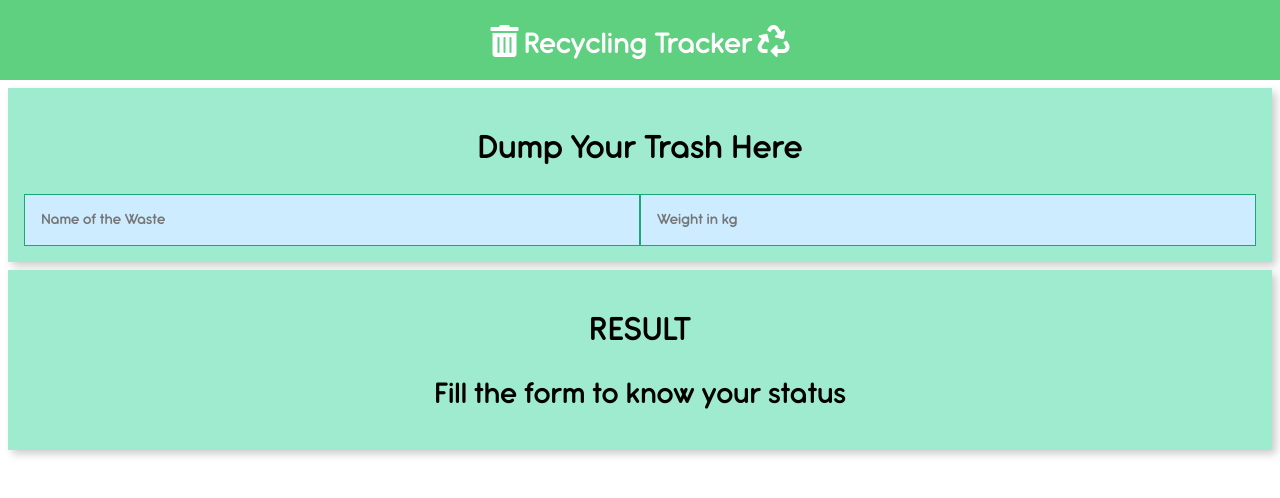
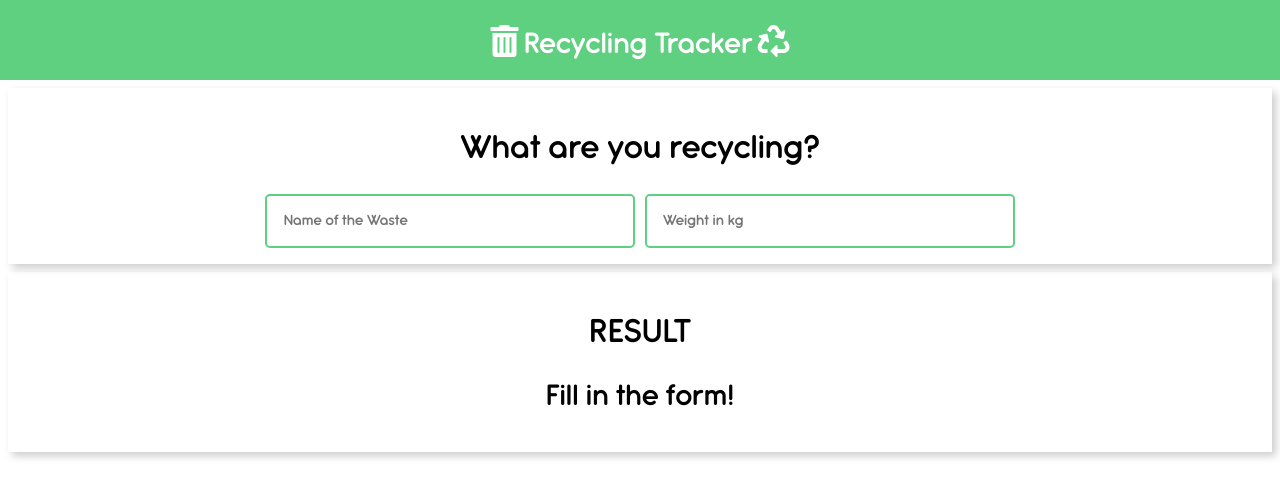
Before and after one commit to zero-to-mastery/recycling-tracker, a React (Create React App) app in the folder React_files/: page / in a window 1280 px wide. Shown: the top 498 px of the page. Built offline with nearby package versions, Linux system fonts and the light colour scheme.

Commit message:
Finish styling improvements and correct typos, delete misleading error message

```diff
--- a/React_files/src/components/Cards/Card.js
+++ b/React_files/src/components/Cards/Card.js
@@ -2,10 +2,10 @@ import React from 'react';
 
 const Card= ({onWaste, onWeight})=> {
 	return(
-		<div className='tc bg-light-green  pa3 ma2 bw2 shadow-5 trash-dump-card'>
-		   <h1 className='f2 black dump-trash'>Dump Your Trash Here</h1>
-		   <input className='pa3 ba b--green bg-lightest-blue w-50' type='text' placeholder='Name of the Waste' onChange={onWaste} />
-		   <input className='pa3 ba b--green bg-lightest-blue w-50' type='number' placeholder='Weight in kg' onChange={onWeight} />
+		<div className='tc pa3 ma2 bw2 shadow-5 trash-dump-card'>
+		   <h1 className='f2 black dump-trash'>What are you recycling?</h1>
+		   <input className='pa3 w-30 waste-name' type='text' placeholder='Name of the Waste' onChange={onWaste} />
+		   <input className='pa3 w-30 weight-in-kg' type='number' placeholder='Weight in kg' onChange={onWeight} />
 		</div>
 		);
 }
--- a/React_files/src/components/ResultBox/ResultBox.js
+++ b/React_files/src/components/ResultBox/ResultBox.js
@@ -4,7 +4,7 @@ import Score from '../Score/Score'
 const ResultBox= ({waste, weight}) => {
 
 	return(
-		<div className='result tc bg-light-green pa3 ma2 bw2 shadow-5 results-card'>
+		<div className='result tc pa3 ma2 bw2 shadow-5 results-card'>
 		   <h1 className='f2 black'>RESULT</h1>
            <div><Score waste={waste} weight={weight} /></div>
 		</div>
--- a/React_files/src/components/Score/Score.js
+++ b/React_files/src/components/Score/Score.js
@@ -28,18 +28,10 @@ const Score = ({waste, weight}) => {
           else if((waste.length)===0){
                return(
                     <div>
-                      <h1>Fill the form to know your status</h1>
+                      <h1>Fill in the form!</h1>
                     </div>
                     );
           }
-          else{
-               return(
-                    <div>
-                      <h1>ERROR: Fill the correct information</h1>
-                    </div>
-                    );
-          }
-
 	}
 
 export default Score;
--- a/React_files/src/containers/App.css
+++ b/React_files/src/containers/App.css
@@ -136,3 +136,14 @@ section {
   transform: rotate(-45deg);
   transition: transform 250ms;
 }
+
+input[type=number]::-webkit-inner-spin-button {
+  -webkit-appearance: none;
+}
+
+.waste-name, .weight-in-kg {
+  border: 2px solid #5fcf80;
+  margin-right: 5px;
+  margin-left: 5px;
+  border-radius: 5px;
+}
```
